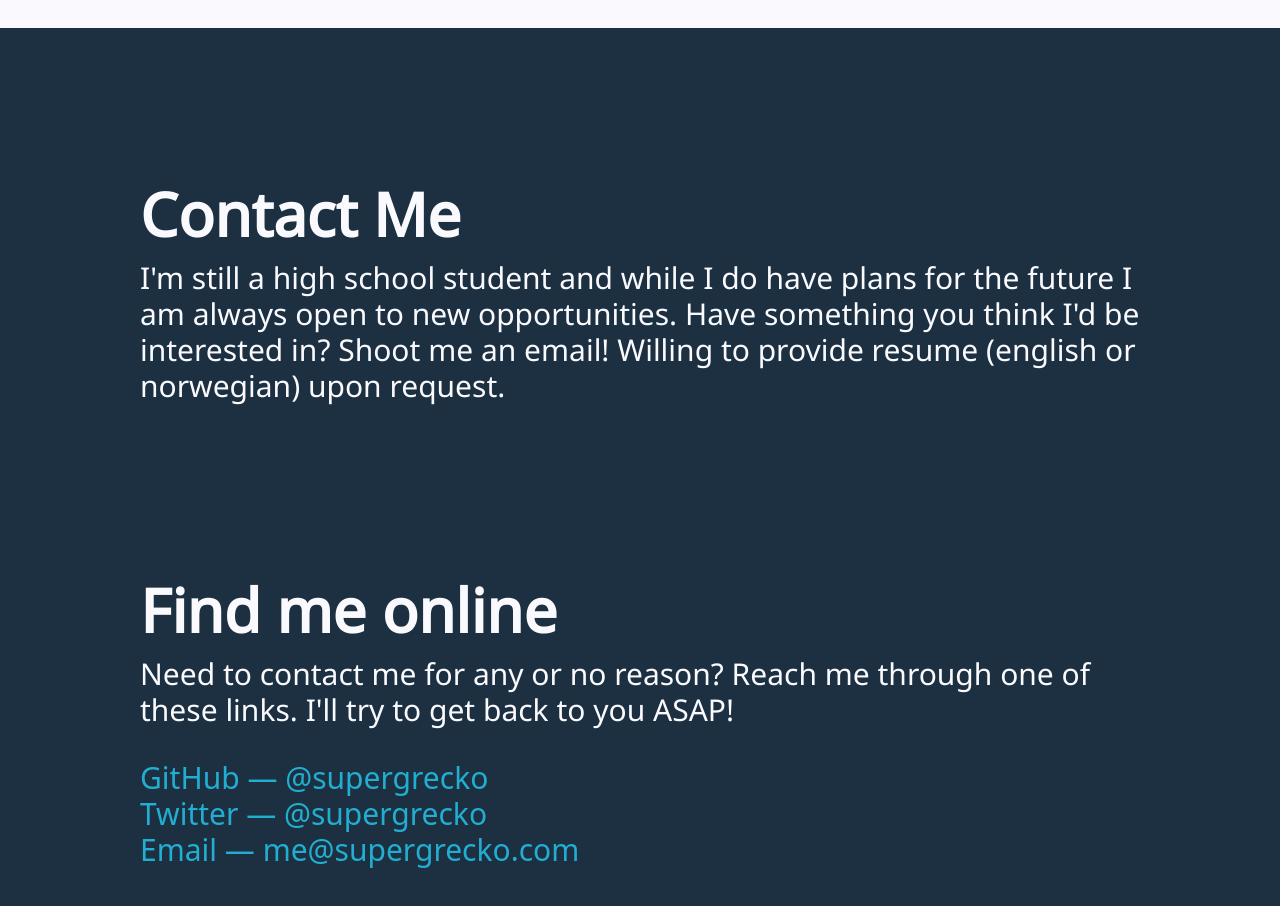
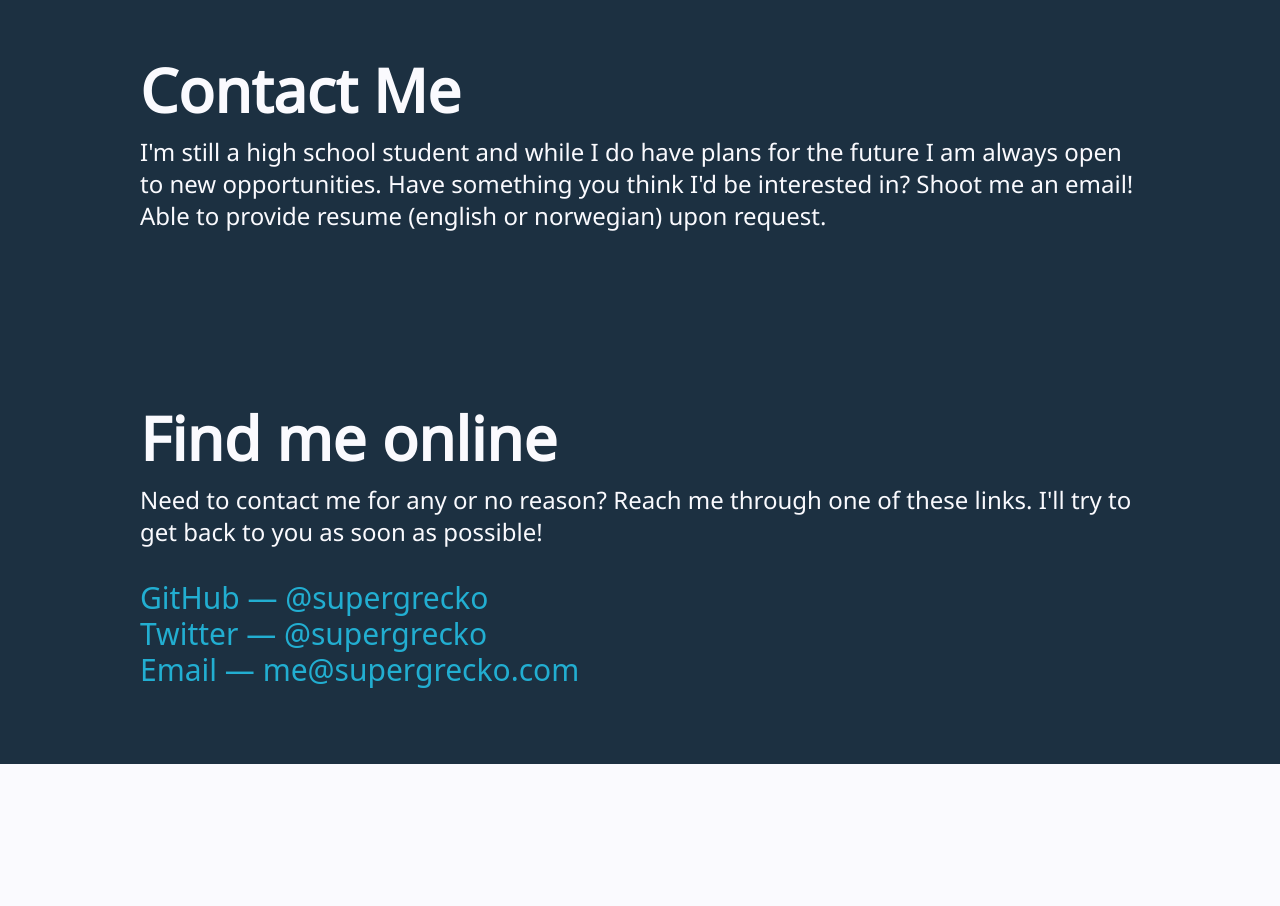
Before and after one commit to junlarsen/dotdev, a Next.js app: page / in a window 1280 px wide. Shown: the part 2660-3566 px from the top of the page. After the commit the page ends 3424 px from the top, so only its background shows below. Built offline with nearby package versions, Linux system fonts and the light colour scheme.

Commit message:
refactor: reduce font size everywhere

```diff
--- a/components/Contact.tsx
+++ /dev/null
@@ -1,26 +0,0 @@
-import React from 'react'
-import { Header, Link, Text } from './Text'
-import { LayoutSection } from './Layout'
-
-export default function Contact(): JSX.Element {
-  return (
-    <LayoutSection backgroundColor="bg-secondary">
-      <div className="pt-32 pb-16">
-        <Header id="contact" color="text-white">Contact Me</Header>
-        <Text>I'm still a high school student and while I do have plans for the future I am always open to new opportunities. Have something you think I'd be interested in? Shoot me an email! Willing to provide resume (english or norwegian) upon request.</Text>
-      </div>
-      <div className="py-16">
-        <div className="py-8">
-          <Header id="socials" color="text-white">Find me online</Header>
-          <Text>Need to contact me for any or no reason? Reach me through one of these links. I'll try to get back to you ASAP!</Text>
-        </div>
-
-        <ul className="list-outside">
-          <li><Link color="text-primary" href="https://github.com/supergrecko">GitHub &mdash; @supergrecko</Link></li>
-          <li><Link color="text-primary" href="https://twitter.com/supergrecko">Twitter &mdash; @supergrecko</Link></li>
-          <li><Link color="text-primary" href="mailto:me@supergrecko.com">Email &mdash; me@supergrecko.com</Link></li>
-        </ul>
-      </div>
-    </LayoutSection>
-  )
-}
--- a/components/Text.tsx
+++ b/components/Text.tsx
@@ -27,13 +27,15 @@ export function Header({
 export type TextProps = {
   children: ReactNode
   color?: string
+  size?: string
 }
 
 export function Text({
   children,
-  color = "text-white"
+  color = "text-white",
+  size = "text-2xl"
 }: TextProps): JSX.Element {
-  const classes = clsx("font-noto-sans text-3xl", color)
+  const classes = clsx("font-noto-sans", size, color)
 
   return (
     <p className={classes}>{children}</p>
--- a/pages/blog.tsx
+++ b/pages/blog.tsx
@@ -5,7 +5,6 @@ import { LayoutSection } from '../components/Layout'
 import { Wave } from '../components/Svg'
 import Nav from '../components/Nav'
 import { Header, Text } from '../components/Text'
-import Contact from '../components/Contact'
 import { ArticleItem } from '../components/Article'
 import SEO from '../components/SEO'
 
@@ -37,7 +36,7 @@ export default function Blog({ posts }: BlogProps) {
 
         <div className="pt-16 md:pt-32 pb-16">
           <Header element="h1">How did we get here? 🤔</Header>
-          <Text>This is my blog. I occasionally write about things which are important to me.</Text>
+          <Text size="text-3xl">This is my blog. I occasionally write about things which are important to me.</Text>
         </div>
       </LayoutSection>
 
--- a/pages/blog/[slug].tsx
+++ b/pages/blog/[slug].tsx
@@ -1,15 +1,12 @@
-import React, { PropsWithChildren } from 'react'
+import React from 'react'
 import ErrorPage from 'next/error'
 import { useRouter } from 'next/router'
 import { getAllPosts, getPost, PostSchema } from '../../lib/api'
 import { Params } from 'next/dist/next-server/server/router'
 import SEO from '../../components/SEO'
-import { Wave } from '../../components/Svg'
 import Nav from '../../components/Nav'
 import { Header, Text } from '../../components/Text'
-import Button from '../../components/Button'
 import { LayoutSection } from '../../components/Layout'
-import Contact from '../../components/Contact'
 
 export default function Post({ post }: { post: PostSchema }) {
   const router = useRouter()
@@ -45,7 +42,7 @@ export default function Post({ post }: { post: PostSchema }) {
       </LayoutSection>
 
       <LayoutSection backgroundColor="bg-white">
-        <div className="py-16 md:py-32">
+        <div className="py-16">
           <div className="blog-prose" dangerouslySetInnerHTML={{ __html: post.content }} />
         </div>
       </LayoutSection>
--- a/pages/index.tsx
+++ b/pages/index.tsx
@@ -3,9 +3,8 @@ import Nav from '../components/Nav'
 import Button from '../components/Button'
 import { Wave } from '../components/Svg'
 import { Project, LayoutSection } from '../components/Layout'
-import { Header, Text } from '../components/Text'
+import { Header, Link, Text } from '../components/Text'
 import SEO from '../components/SEO'
-import Contact from '../components/Contact'
 
 export default function Index() {
   return (
@@ -27,7 +26,7 @@ export default function Index() {
 
         <div className="pt-16 md:pt-64 pb-16">
           <Header element="h1">Hello there! 👋</Header>
-          <Text>My name is Mats Larsen, and I'm a high school student based in Norway. I like to spend my spare time working on open-source software, playing video games and cooking.</Text>
+          <Text size="text-3xl">My name is Mats Larsen, and I'm a high school student based in Norway. I like to spend my spare time working on open-source software, playing video games and cooking.</Text>
 
           <div className="py-16 md:space-x-4 flex flex-col md:flex-row">
             <Button className="bg-primary text-secondary" href="#projects">View Projects</Button>
@@ -57,7 +56,25 @@ export default function Index() {
           <Project name="JavaCPP" repo="https://github.com/bytedeco/javacpp-presets">The missing bridge between Java and native C++ (by Samuel Audet & friends)</Project>
         </div>
       </LayoutSection>
-      <Contact />
+
+      <LayoutSection backgroundColor="bg-secondary">
+        <div className="pt-32 pb-16">
+          <Header id="contact" color="text-white">Contact Me</Header>
+          <Text>I'm still a high school student and while I do have plans for the future I am always open to new opportunities. Have something you think I'd be interested in? Shoot me an email! Able to provide resume (english or norwegian) upon request.</Text>
+        </div>
+        <div className="py-16">
+          <div className="py-8">
+            <Header id="socials" color="text-white">Find me online</Header>
+            <Text>Need to contact me for any or no reason? Reach me through one of these links. I'll try to get back to you as soon as possible!</Text>
+          </div>
+
+          <ul className="list-outside">
+            <li><Link color="text-primary" href="https://github.com/supergrecko">GitHub &mdash; @supergrecko</Link></li>
+            <li><Link color="text-primary" href="https://twitter.com/supergrecko">Twitter &mdash; @supergrecko</Link></li>
+            <li><Link color="text-primary" href="mailto:me@supergrecko.com">Email &mdash; me@supergrecko.com</Link></li>
+          </ul>
+        </div>
+      </LayoutSection>
     </main>
   )
 }
--- a/styles/globals.css
+++ b/styles/globals.css
@@ -8,7 +8,7 @@ html {
 }
 
 .blog-prose {
-  @apply text-3xl font-noto-sans text-secondary;
+  @apply text-2xl font-noto-sans text-secondary;
 }
 .blog-prose p {
   @apply my-8;
```
